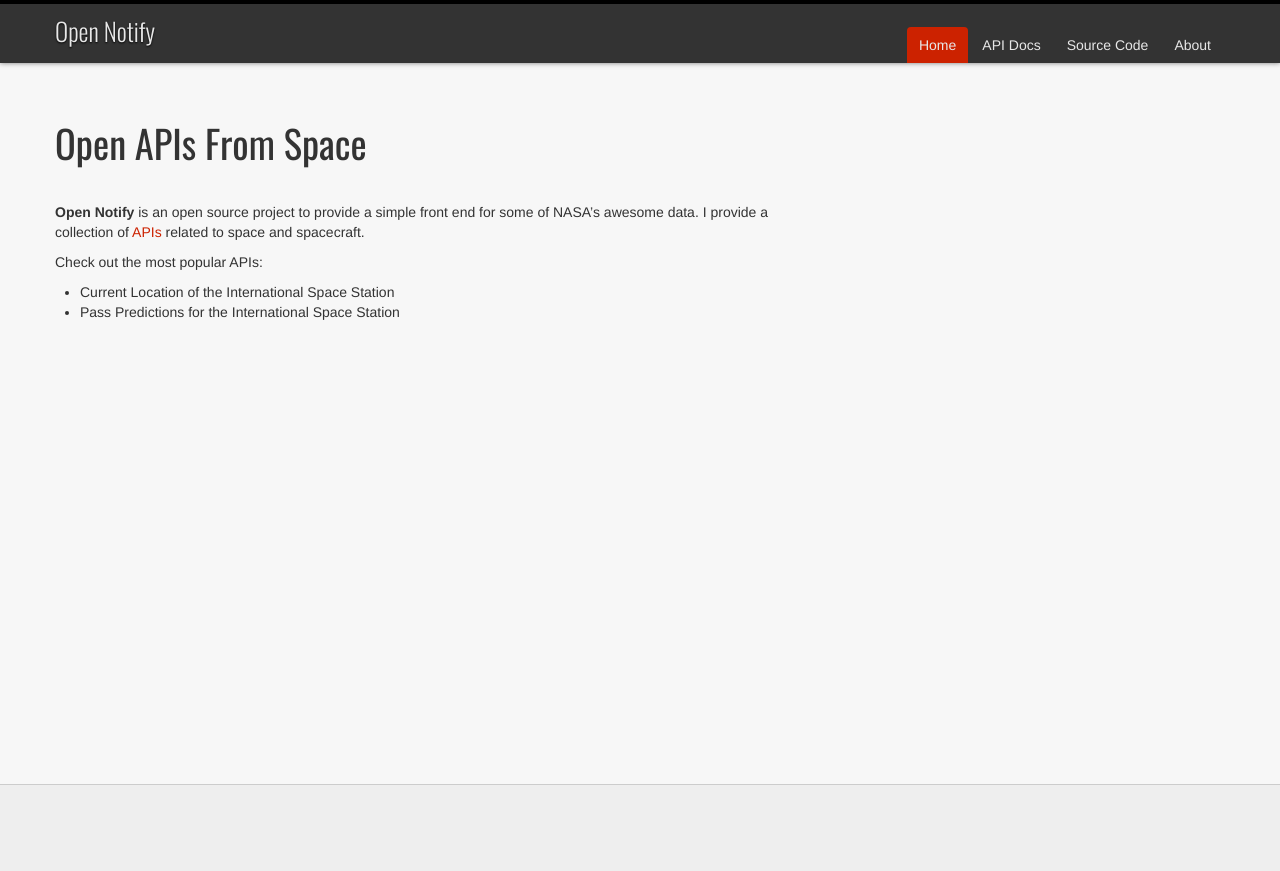
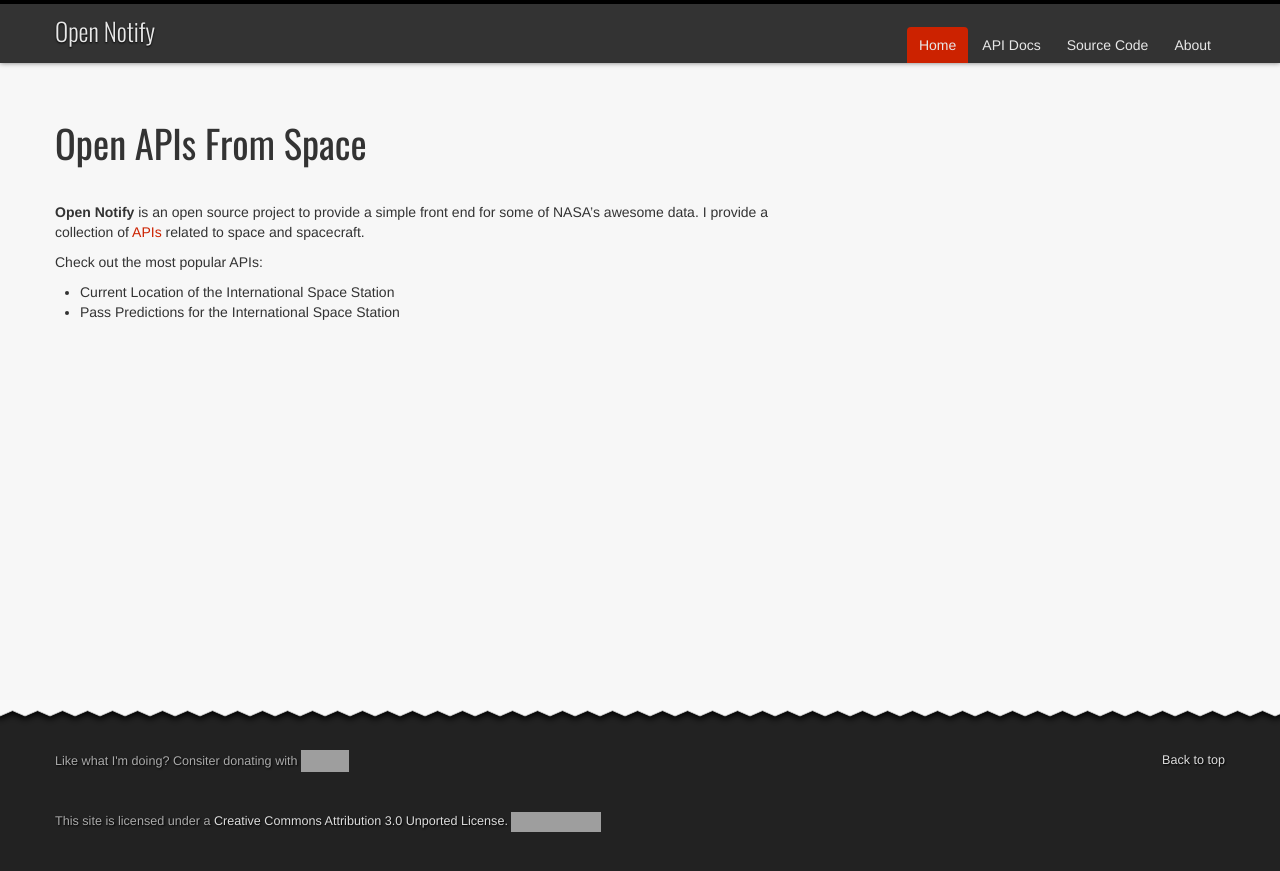
Before and after one commit to open-notify/open-notify.github.com, a Jekyll site: the page built from index.markdown, in a window 1280 px wide. Shown: the top 871 px of the page. Built offline with Jekyll 4.4.1, drawn with Linux system fonts in a browser that asks for light colours; grey boxes are pictures that could not be loaded.

Commit message:
footer style and gittip donate button

```diff
--- a/_layouts/default.html
+++ b/_layouts/default.html
@@ -29,7 +29,20 @@
 </div>
  <div id="footer">
   <div class="container">
-    <p></p>
+    <p class="pull-right"><a href="#">Back to top</a></p>
+    <p>Like what I'm doing? Consiter donating with <iframe style="border: 0; margin-bottom: -7px; padding: 0;"
+        src="https://www.gittip.com/natronics/widget.html"
+        width="48pt" height="22pt"></iframe>
+    </p>
+    <p>
+     &nbsp;
+    </p>
+    <p class="license">
+    This site is licensed under a <a rel="license" href="http://creativecommons.org/licenses/by/3.0/deed.en_US">
+     Creative Commons Attribution 3.0 Unported License.
+     <img alt="Creative Commons License" src="http://i.creativecommons.org/l/by/3.0/80x15.png">
+    </a>
+   </p>
   </div>
  </div>
 </body>
--- a/css/style.css
+++ b/css/style.css
@@ -1,7 +1,8 @@
 html, body, .wrapper { height: 100%; margin: 0; padding: 0; }
 body > .wrapper { height: auto; min-height: 100%; }
-#content { padding-bottom: 100px; }
-#footer { clear: both; position: relative; z-index: 10; height: 100px; margin-top: -116px; }
+#content { padding-bottom: 300px; }
+#footer { clear: both; position: relative; z-index: 10; height: 150px; margin-top: -200px; }
+
 
 body { background:#f7f7f7; }
 
@@ -67,7 +68,17 @@ h2 {
 }
 
 #footer {
-    background: #eee;
-    border-top: 1px solid #ccc;
-    padding-top: 15px;
+	background: #222 url('/css/border.png') repeat-x 0 0;
+	padding-top: 50px;
+    font-size: 0.9em;
+    color: #aaa;
+    text-shadow: 1px 1px 2px #000;
 }
+
+#footer a {
+    color: #ddd;
+}
+
+.pull-right {
+    float: right;
+}
```
Also changed, not shown: css/border.png (added).
